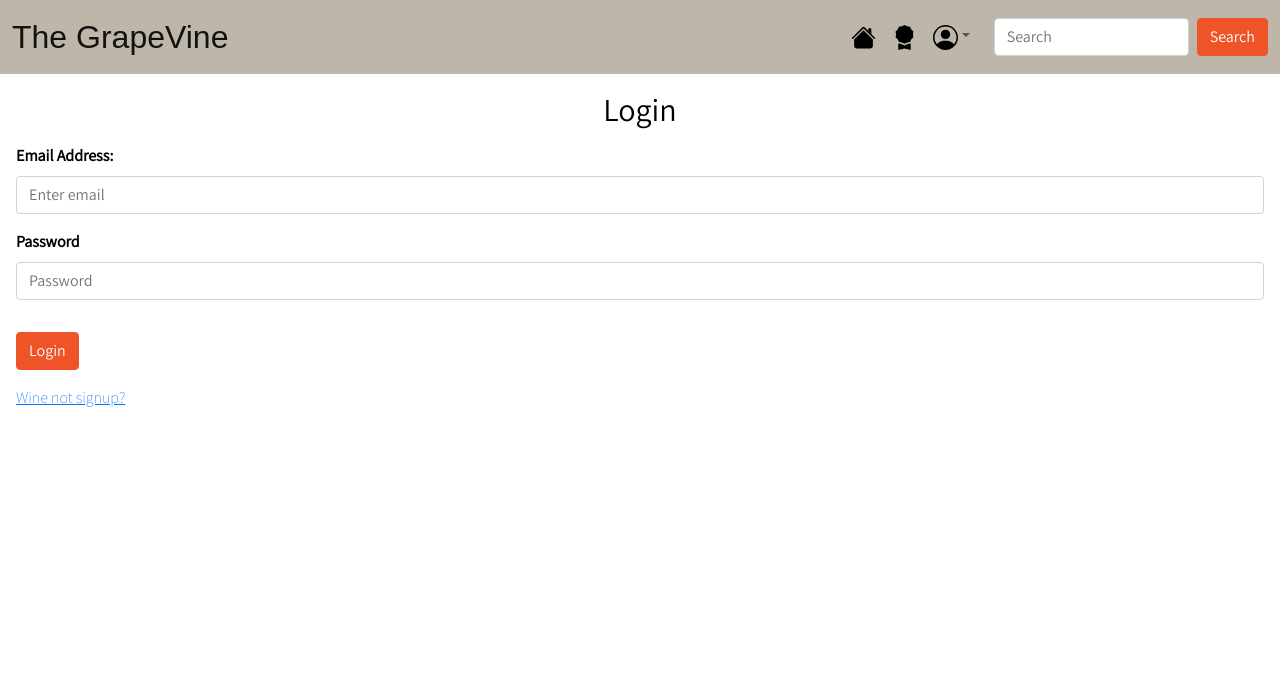
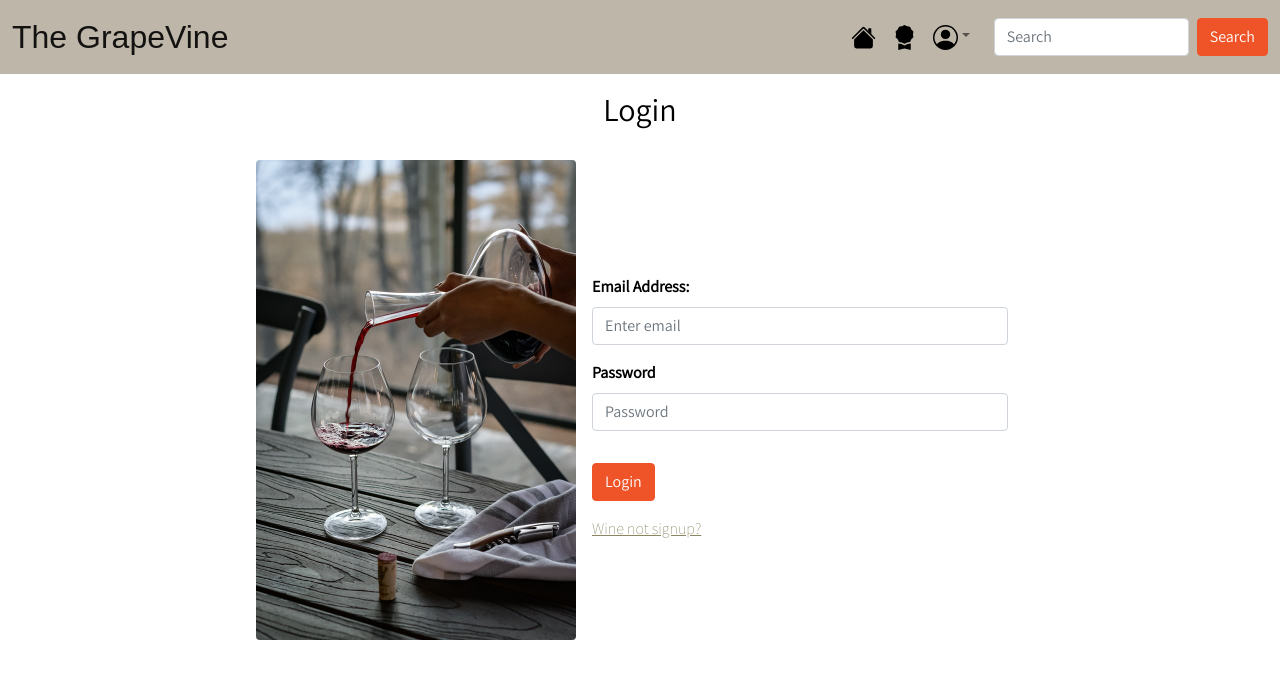
Before and after one commit to TheGrapeVineCo/client, a React (Create React App) app: page /login in a window 1280 px wide. Shown: the top 678 px of the page. Built offline with nearby package versions, Linux system fonts and the light colour scheme; no server answers; a web font is replaced by a local one.

Commit message:
adds login and about page styling

```diff
--- a/src/App.scss
+++ b/src/App.scss
@@ -153,4 +153,45 @@ label:focus,
   }
 }
 
+// Login Page
+@media only screen and (max-width: 600px) {
+  .signup-link {
+    display: flex !important;
+    justify-content: center !important;
+  }
+}
+
+.custom-link {
+  color: #898661 !important;
+  background: none !important;
+}
+
+// About page
+
+@media only screen and (min-width: 820px) {
+  .about {
+    margin: 1em 20em;
+    padding: 1em;
+    border: none !important;
+    text-align: justify;
+  }
+}
+
+@media only screen and (max-width: 820px) {
+  .about {
+    margin: 1em 10em;
+    padding: 1em;
+    border: none !important;
+    text-align: justify;
+  }
+}
+
+@media only screen and (max-width: 415px) {
+  .about {
+    margin: 1em 2em;
+    padding: 1em;
+    border: none !important;
+    text-align: justify;
+  }
+}
 @import "~bootstrap/scss/bootstrap";
--- a/src/components/About.js
+++ b/src/components/About.js
@@ -1,13 +1,16 @@
+import Card from "react-bootstrap/Card";
+
 const About = () => {
   return (
     <>
-      <h1>Who is The GrapeVine?</h1>
+      <h2 className="page-title">Who is The GrapeVine?</h2>
+      <Card className="about">
         <p>
-        The purpose of The GrapeVine is to bring people together on a dedicated
-        social space where people can share their love of Australian wine and
-        learn a tip or two along the way. This benefits the community of wine
-        consumers at all levels to then be able to try recommended wines by
-        those who have shared and contributed within the community.
+          The purpose of The GrapeVine is to bring people together on a
+          dedicated social space where people can share their love of Australian
+          wine and learn a tip or two along the way. This benefits the community
+          of wine consumers at all levels to then be able to try recommended
+          wines by those who have shared and contributed within the community.
         </p>
 
         <p>
@@ -15,6 +18,7 @@ const About = () => {
           share their experience and tips with others in a safe and friendly
           online space.
         </p>
+      </Card>
     </>
   );
 };
--- a/src/components/LoginForm.js
+++ b/src/components/LoginForm.js
@@ -1,6 +1,8 @@
 import { useState } from "react";
 import Button from "react-bootstrap/Button";
 import Form from "react-bootstrap/Form";
+import Image from "react-bootstrap/Image";
+import Card from "react-bootstrap/Card";
 import { Link, useNavigate } from "react-router-dom";
 import { useGlobalState } from "../utils/stateContext";
 import { logIn } from "../services/authServices";
@@ -41,7 +43,14 @@ function LoginForm() {
   return (
     <>
       <h2 className="page-title">Login</h2>
-      <Form onSubmit={handleSubmit}>
+      <Card className="signup-specs">
+        <Image
+          src="assets/login.jpg"
+          height={480}
+          rounded
+          className="d-none d-sm-block"
+        />
+        <Form onSubmit={handleSubmit} className="input-form">
           <Form.Group className="m-3" controlId="email">
             <Form.Label className="text-detail">Email Address:</Form.Label>
             <Form.Control
@@ -73,10 +82,12 @@ function LoginForm() {
               Login
             </Button>
           </Form.Group>
-      </Form>
-      <Link to="/signup" className="m-3 custom-link">
+          {/* can't get hover styling to work here - impacts other components */}
+          <Link to="/signup" className="m-3 custom-link signup-link">
             Wine not signup?
           </Link>
+        </Form>
+      </Card>
     </>
   );
 }
--- a/src/components/SignUpForm.js
+++ b/src/components/SignUpForm.js
@@ -1,5 +1,6 @@
 import { useState } from "react";
-import { Image, Card } from "react-bootstrap";
+import Image from "react-bootstrap/Image";
+import Card from "react-bootstrap/Card";
 import Button from "react-bootstrap/Button";
 import Form from "react-bootstrap/Form";
 import { useNavigate } from "react-router-dom";
--- a/src/config/api.js
+++ b/src/config/api.js
@@ -2,8 +2,8 @@ import axios from "axios";
 
 // creates connection to Heroku
 const grapeVineAPI = axios.create({
-  baseURL: "https://grapevine-rails-api.herokuapp.com",
-  // baseURL: "http://localhost:4000",
+  // baseURL: "https://grapevine-rails-api.herokuapp.com",
+  baseURL: "http://localhost:4000",
 });
 
 export default grapeVineAPI;
```
Also changed, not shown: public/assets/login.jpg (renamed from public/assets/signup.jpg). Lines whose indentation alone changed are shown as unchanged.
